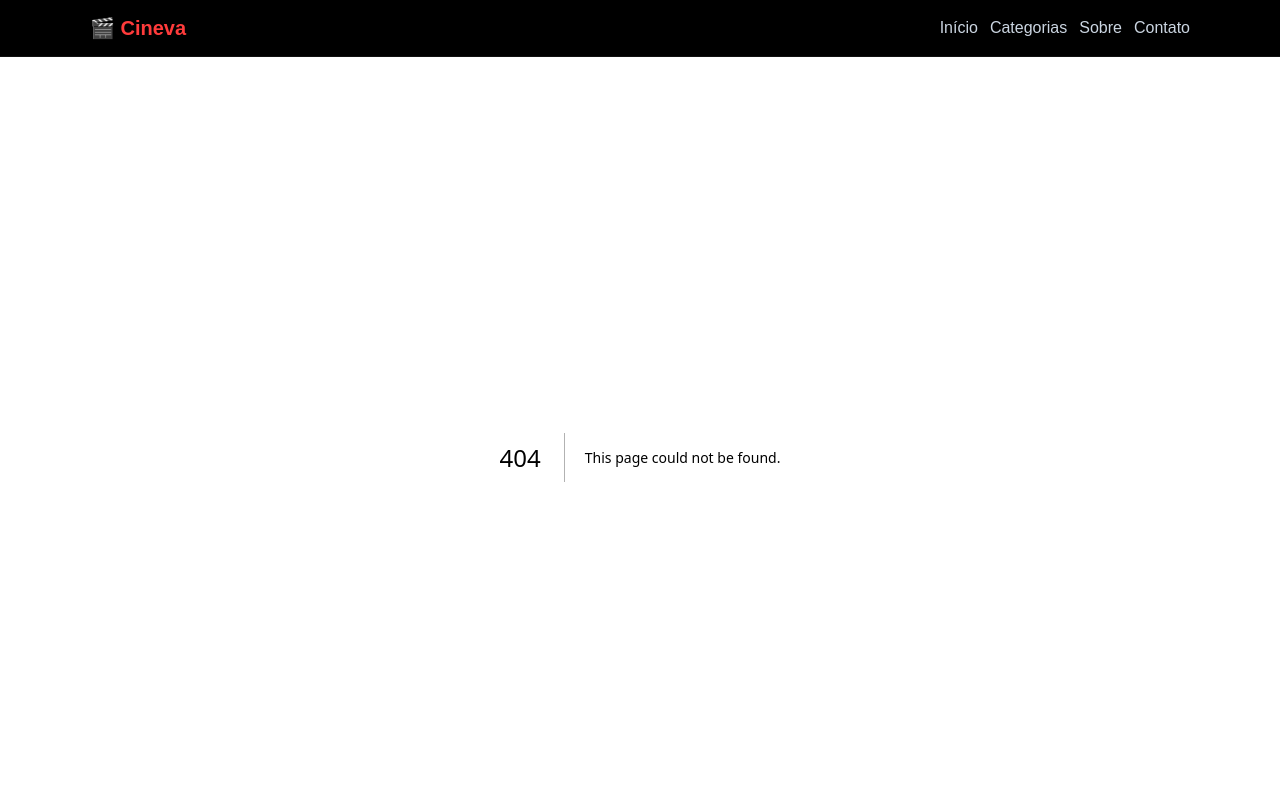
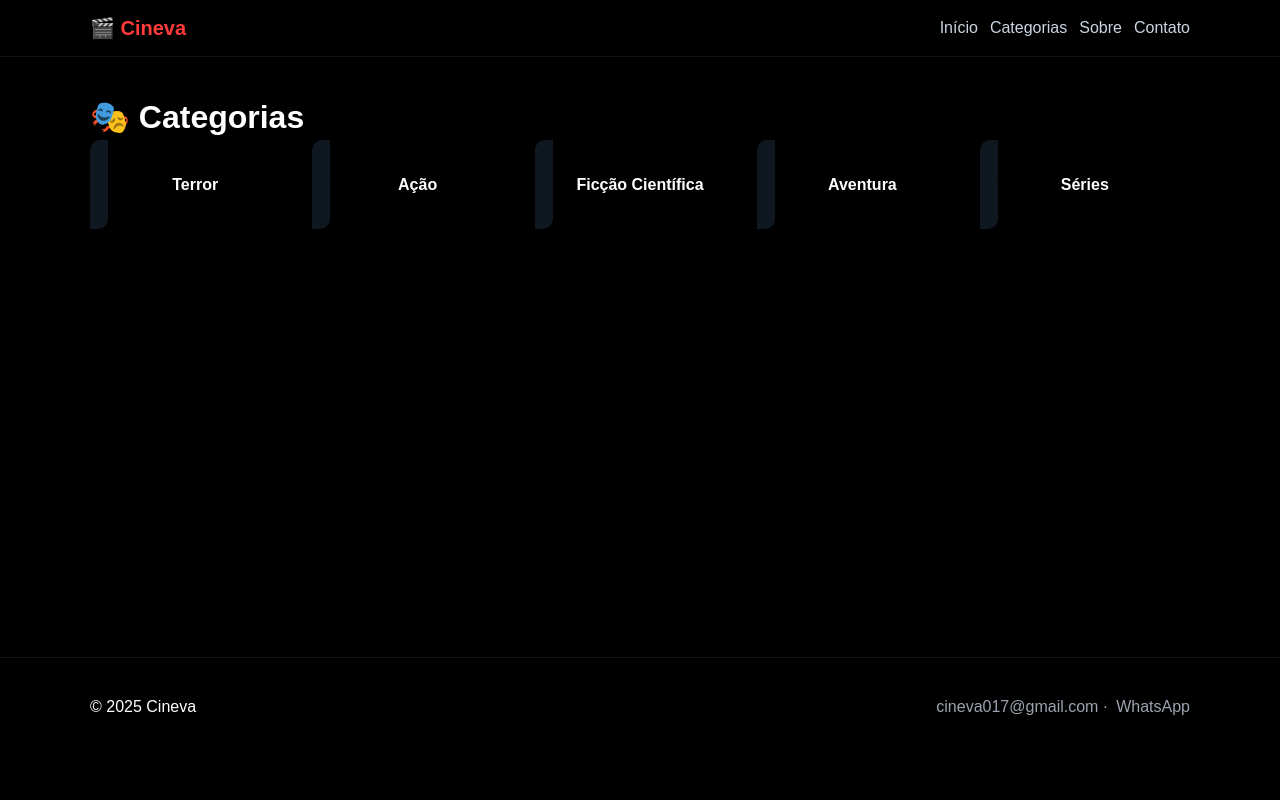
Before and after one commit to F17p/cineva-clean, a Next.js app: page /genres in a window 1280 px wide. Before the commit this address had no page. Shown: the top 800 px of the page. Built offline with nearby package versions, Linux system fonts and the light colour scheme.

Commit message:
Create index.js

```diff
--- /dev/null
+++ b/pages/genres/index.js
@@ -0,0 +1,23 @@
+// pages/genres/index.js
+import Link from 'next/link'
+import videos from '../../data/videos.json'
+
+const slugify = (s='') => s.toString().normalize('NFD').replace(/[\u0300-\u036f]/g,'').toLowerCase().replace(/[^a-z0-9]+/g,'-').replace(/(^-|-$)/g,'')
+
+export default function GenresPage() {
+  const genres = [...new Set(videos.map(v => v.genre || 'Outros'))]
+  return (
+    <div className="container">
+      <h1>🎭 Categorias</h1>
+      <div style={{display:"grid", gridTemplateColumns:"repeat(auto-fit,minmax(160px,1fr))", gap:12, marginTop:12}}>
+        {genres.map(g => (
+          <Link key={g} href={`/genres/${slugify(g)}`}>
+            <a className="card" style={{padding:18, textAlign:"center"}}>
+              <div style={{fontWeight:600}}>{g}</div>
+            </a>
+          </Link>
+        ))}
+      </div>
+    </div>
+  )
+}
```
